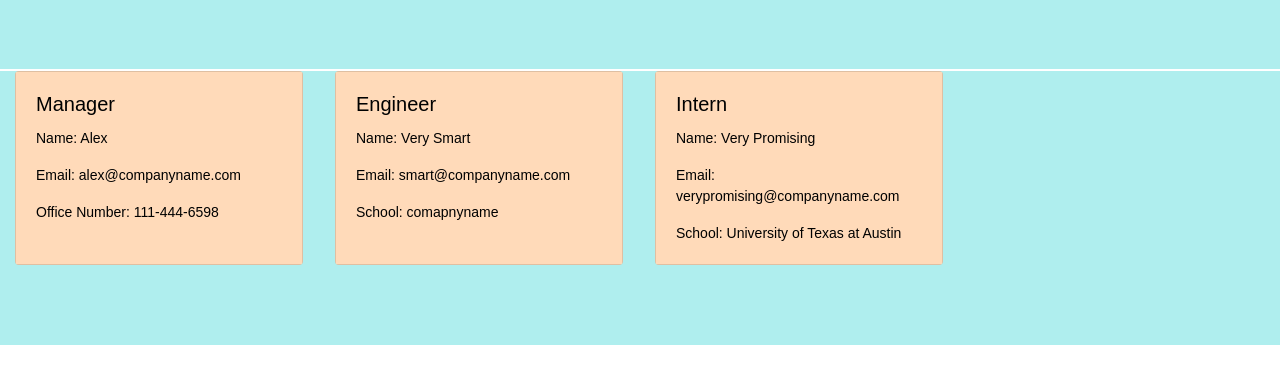
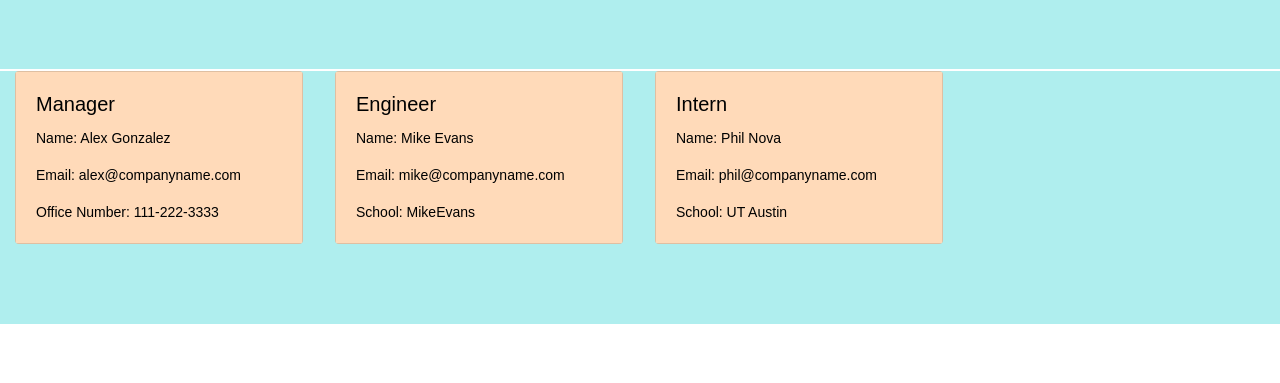
Before and after one commit to AlexisGonzalez07/TeamProfileGenerator, a plain HTML site: page index.html in a window 1280 px wide. Shown: the part 115-498 px from the top of the page. Drawn offline with nearby package versions, Linux system fonts and the light colour scheme.

```diff
--- a/index.html
+++ b/index.html
@@ -21,28 +21,28 @@
 </div>
 </header>
 <main class="container-fluid">
-<div class="col-12 col-md-12 col-lg-12 al">
+<div class="col-12 col-md-12 col-lg-12">
 <div class="row">
 <div class="card" style="width: 18rem;">
   <div class="card-body">
     <h5 class="card-title">Manager</h5>
-    <p class="card-text">Name: Alex</p>
+    <p class="card-text">Name: Alex Gonzalez</p>
     <p class="card-text">Email: alex@companyname.com</p>
-    <p class="card-text">Office Number: 111-444-6598</p>
+    <p class="card-text">Office Number: 111-222-3333</p>
   </div>
 </div><div class="card" style="width: 18rem;">
   <div class="card-body">
     <h5 class="card-title">Engineer</h5>
-    <p class="card-text">Name: Very Smart</p>
-    <p class="card-text">Email: smart@companyname.com</p>
-    <p class="card-text">School: comapnyname</p>
+    <p class="card-text">Name: Mike Evans</p>
+    <p class="card-text">Email: mike@companyname.com</p>
+    <p class="card-text">School: MikeEvans</p>
   </div>
 </div><div class="card" style="width: 18rem;">
   <div class="card-body">
     <h5 class="card-title">Intern</h5>
-    <p class="card-text">Name: Very Promising</p>
-    <p class="card-text">Email: verypromising@companyname.com</p>
-    <p class="card-text">School: University of Texas at Austin</p>
+    <p class="card-text">Name: Phil Nova</p>
+    <p class="card-text">Email: phil@companyname.com</p>
+    <p class="card-text">School: UT Austin</p>
   </div>
 </div>
 </div>
```
Also changed, not shown: 1 other file.
